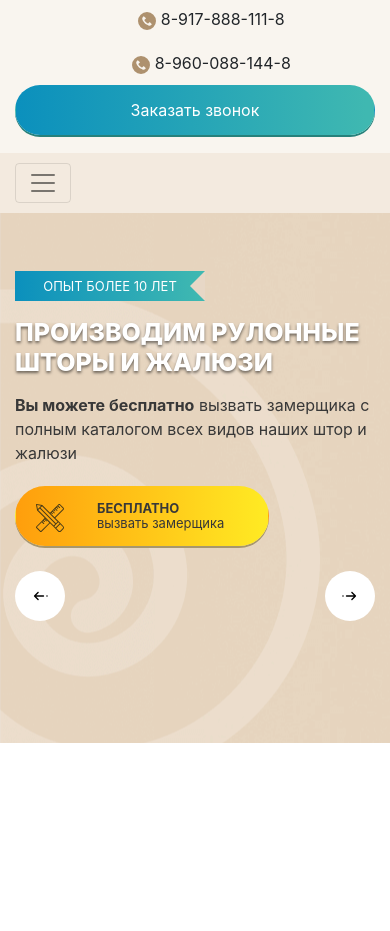
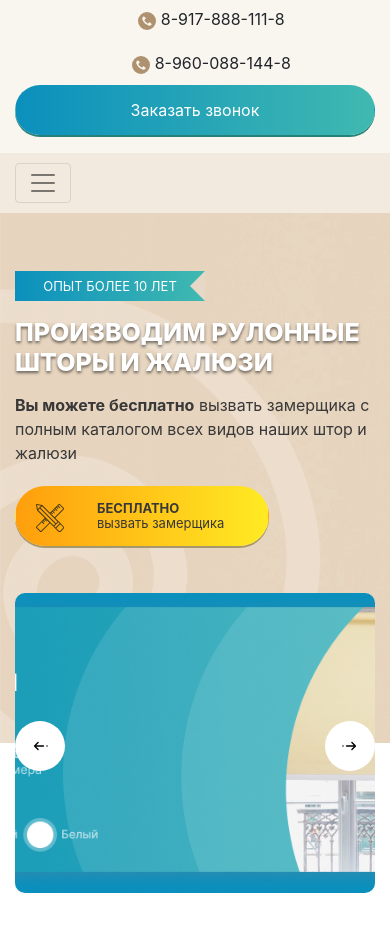
Before and after one commit to mirash-andrei/curtains, a plain HTML site: page index.html in a window 390 px wide. Shown: the part 127-1058 px from the top of the page. Drawn offline with nearby package versions, Linux system fonts and the light colour scheme.

Commit message:
version 2.1 fix visible top slider

```diff
--- a/css/style.scss
+++ b/css/style.scss
@@ -206,9 +206,7 @@ button:focus {
     height: 300px;
     background: #0B90BD;
     border-radius: 10px;
-    @media (max-width: 991.98px) {
-      height: auto;
-    }
+
     .swiper-container {
       height: 100%;
       .swiper-wrapper {
```
Also changed, not shown: css/style.css, 1 other file.
